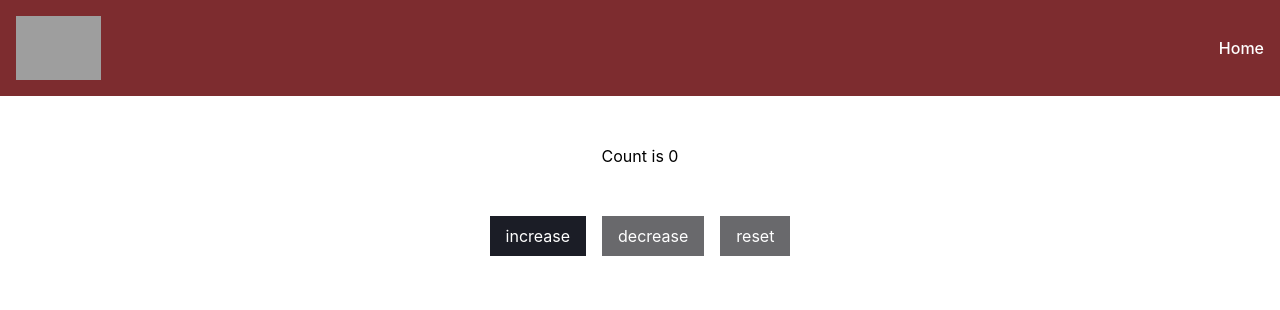
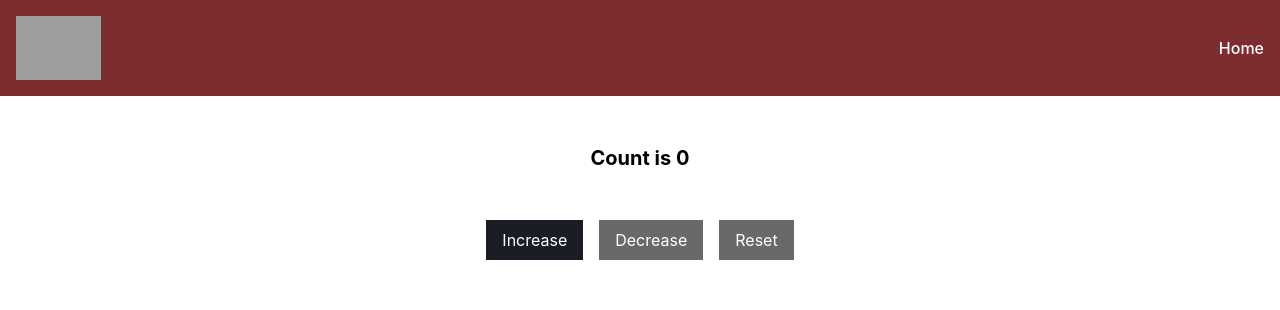
Before and after one commit to VasNera/react-app, a React (Vite) app: page / in a window 1280 px wide. Shown: the top 310 px of the page. Built offline with nearby package versions, Linux system fonts and the light colour scheme; grey boxes are pictures that could not be loaded.

Commit message:
feat: add CounterAdvanced component

```diff
--- a/src/App.tsx
+++ b/src/App.tsx
@@ -1,19 +1,23 @@
-// import FunctionalComponent   from "./components/LessonTwo/FunctionalComponent.tsx";
+// import FunctionalComponent from "./components/LessonTwo/FunctionalComponent.tsx";
 // import ClassComponent from "./components/LessonTwo/ClassComponent.tsx";
 // import ArrowFunctionalComponent from "./components/LessonTwo/ArrowFunctionalComponent.tsx";
+// import ArrowFunctionalComponentWithProps from "./components/LessonThree/ArrowFunctionalComponentWithProps.tsx";
+import Layout from "./components/Layout.tsx";
+import CounterAdvanced from "./components/LessonFour/CounterAdvanced.tsx";
+// import Counter from "./components/LessonFour/Counter.tsx";
+// import ClassCounter from "./components/LessonFour/ClassCounter.tsx";
+// import {useState} from "react";
 
 // type PropsA = {
-//     title: string;
-//     description: string;
+//   title: string,
+//   description: string,
+// }
+// type PropsB = {
+//   title: string,
+//   description: string,
 // }
 //
-// type PropsB = {
-//     title: string;
-//     description: string;
-// }
-//
-//
-// // Union
+// // UNION
 // type Status = "Error" | "Info" | "Warning";
 //
 // // Tuples
@@ -22,58 +26,56 @@
 // //Functions
 // type ClickHandler = (event: MouseEvent) => void;
 //
-// //Intersection
-//
+// //INTERSECTION
 // type Props = PropsA & PropsB;
 //
 // interface PropsTwo {
-//     title: string;
-//     description: string;
+//   title: string,
+//   description: string,
 // }
 //
 // interface PropsTwo {
-//     price: number,
-//     sort: number;
+//   price: number,
+//   sort: number,
 // }
-//
-// //PropsTwo = {title, description, price,sort}
+// // PropsTwo = {title, description, price, sort}
 //
 // interface PropsThree extends PropsTwo {
-//     image: string,
+//   image: string,
 // }
-
-//propsThree = {title, description,price,sort,image}
-
-//import ArrowFunctionalComponentWithProps from "./components/LessonThree/ArrowFunctionalComponentWithProps.tsx";
-import Layout from "./components/Layout.tsx";
-import Counter from "./components/LessonFour/Counter.tsx";
-// import ClassCounter from "./components/LessonFour/ClassCounter.tsx";
+// // PropsThree = {title, description, price, sort, image}
 
 function App() {
 
     return (
         <>
+            {/*LESSON TWO*/}
+            {/*<FunctionalComponent />*/}
+            {/*<FunctionalComponent />*/}
+            {/*<FunctionalComponent />*/}
             {/*<FunctionalComponent />*/}
             {/*<ClassComponent />*/}
             {/*<ArrowFunctionalComponent />*/}
 
+            {/*LESSON THREE*/}
             {/*<ArrowFunctionalComponentWithProps title="Heading 1"/>*/}
             {/*<ArrowFunctionalComponentWithProps*/}
+            {/*  title="Second Title"*/}
+            {/*  description="Lorem ipsum dolor sit amet, consectetur adipisicing elit. Adipisci amet, deserunt dicta excepturi fugit ipsa modi perferendis quo repellat voluptates."*/}
+            {/*/>*/}
+            {/*<Layout addClasses="bg-gray-100">*/}
+            {/*  <ArrowFunctionalComponentWithProps*/}
             {/*    title="Second Title"*/}
-        {/*    description="This is the description for second title"*/}
-        {/*/>*/}
+            {/*    description="Lorem ipsum dolor sit amet, consectetur adipisicing elit. Adipisci amet, deserunt dicta excepturi fugit ipsa modi perferendis quo repellat voluptates."*/}
+            {/*  />*/}
+            {/*</Layout>*/}
 
+            {/*LESSON FOUR*/}
             <Layout addClasses="bg-gray-50">
-            {/*<ArrowFunctionalComponentWithProps*/}
-            {/*    title="Second Title"*/}
-            {/*    description="This is the description for second title"*/}
-            {/*/>*/}
-            {/*<p className="text-red-700">Lorem ipsum dolor sit amet, consectetur adipisicing elit. Veniam, voluptas!*/}
-            {/*</p>*/}
-            <Counter/>
+                {/*<Counter/>*/}
                 {/*<ClassCounter/>*/}
+                <CounterAdvanced/>
             </Layout>
-
         </>
     )
 }
--- /dev/null
+++ b/src/components/LessonFour/CounterAdvanced.tsx
@@ -0,0 +1,78 @@
+import {useState} from "react";
+import CounterButton from "./CounterButton.tsx";
+
+type CounterState = {
+    counter: number;
+    lastAction: string;
+    time: string;
+}
+
+const initialState = {
+    counter: 0,
+    lastAction: "",
+    time: "",
+}
+
+const CounterAdvanced = () => {
+
+    const [state, setState] = useState<CounterState>(initialState);
+
+    const getCurrentTime = () => new Date().toLocaleTimeString();
+
+    const increaseCount = () => {
+        setState({
+            counter: state.counter + 1,
+            lastAction: "Increase",
+            time: getCurrentTime(),
+        })
+    }
+    const decreaseCount = () => {
+        if (state.counter > 0) {
+            setState({
+                counter: state.counter - 1,
+                lastAction: "Decrease",
+                time: getCurrentTime(),
+            })
+        }
+    }
+    const resetCount = () => {
+        setState({
+            counter: 0,
+            lastAction: "Reset",
+            time: getCurrentTime(),
+        })
+    }
+
+    return (
+        <>
+            <h1 className="text-center text-xl font-bold"
+            >Count is {state.counter}</h1>
+            <div className="text-center space-x-4 pt-12">
+                <CounterButton
+                    onClick={increaseCount}
+                    label="Increase"
+                />
+                <CounterButton
+                    onClick={decreaseCount}
+                    label="Decrease"
+                    disabled={state.counter === 0}
+                />
+                <CounterButton
+                    addClasses="bg-cf-dark-red"
+                    onClick={resetCount}
+                    label="Reset"
+                    disabled={state.counter === 0}
+                />
+            </div>
+            {
+                state.lastAction && (
+                    <p className="text-center pt-8">
+                        Last Change: <strong>{state.lastAction }</strong> at{" "}
+                        <strong>{state.time}</strong>
+                    </p>
+                )
+            }
+        </>
+    )
+}
+export default CounterAdvanced;
```
Lines whose indentation alone changed are shown as unchanged.
